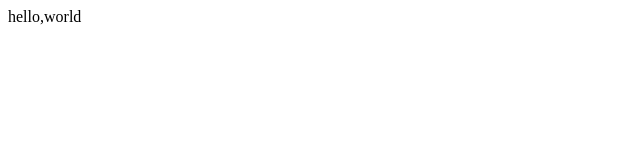
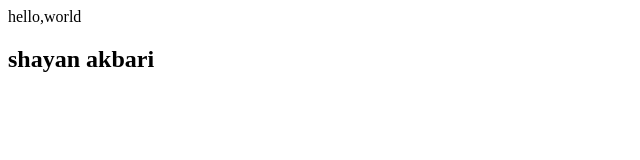
Before and after one commit to shayan244/cs50, a plain HTML site: page index.html in a window 1280 px wide. Shown: the whole page, without its empty margins (0-640 px from the left). Drawn offline with Linux system fonts and the light colour scheme.

Commit message:
add heading

```diff
--- a/index.html
+++ b/index.html
@@ -8,5 +8,6 @@
 </head>
 <body>
     hello,world
+    <h2>shayan akbari </h2>
 </body>
 </html>
```
